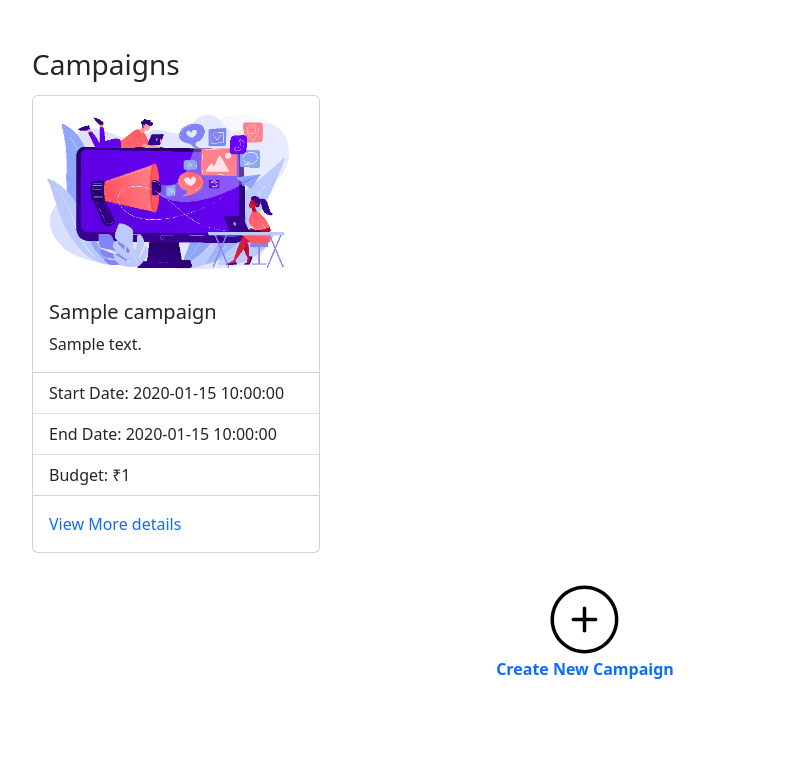
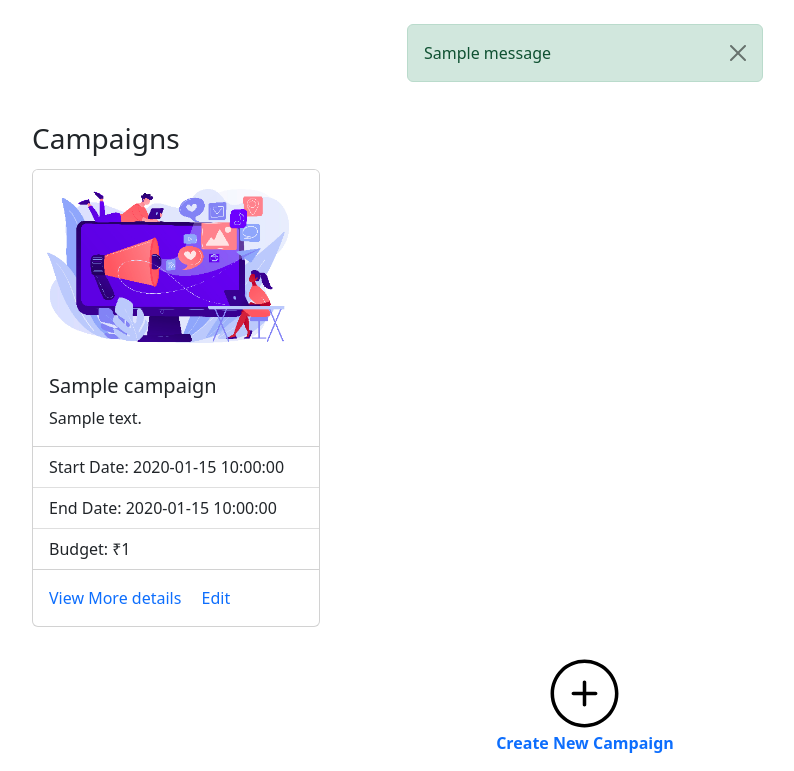
Before and after one commit to 21f1001662/IESCP-MAD-I, a Flask app: page /sponsor/campaigns in a window 1280 px wide. Shown: the part 56-827 px from the top of the page, without its empty margins (55-849 px from the left). Before the commit the page ends 735 px from the top, so only its background shows below. Run offline with Flask 3, Linux system fonts and the light colour scheme; a user stored in the database is signed in; tables that the repository leaves empty hold one stand-in row (values such as "Sample post"); one stand-in notice (Sample message) is shown; parts of the project's set-up code (start-up, migrations or seed data) failed here and were passed over.

Commit message:
add campaign edit functionality

```diff
--- a/src/sponsor/views.py
+++ b/src/sponsor/views.py
@@ -42,7 +42,31 @@ def add_campaigns():
             db.session.commit()
             flash("Campaign added successfully.", "success")
             return redirect(url_for("sponsor.campaigns"))
-        return render_template("sponsor/add_campaigns.html", form=form)
+        return render_template("sponsor/campaigns_form.html", form=form, purpose="POST")
+    return redirect(url_for("sponsor.login"))
+
+@sponsor_bp.route("/campaigns/edit/<int:campaign_id>", methods=["GET", "POST"])
+def edit_campaigns(campaign_id):
+    if current_user.is_authenticated and session.get("role") == "sponsor":
+        campaign_id = request.view_args["campaign_id"]
+        form = CreateCampaignForm(request.form)
+        if form.validate_on_submit():
+            form = CreateCampaignForm(request.form)
+            campaign = Campaigns.query.filter_by(id=campaign_id).first()
+            campaign.name = form.name.data
+            campaign.description = form.description.data
+            campaign.start_date = form.start_date.data
+            campaign.end_date = form.end_date.data
+            campaign.budget = form.budget.data
+            campaign.visibility = form.visibility.data
+            campaign.goals = form.goals.data
+            db.session.commit()
+            flash("Campaign updated successfully.", "success")
+            return redirect(url_for("sponsor.campaigns"))
+        else:
+            campaign_data = Campaigns.query.filter_by(id=campaign_id).first()
+            form = CreateCampaignForm(obj = campaign_data)
+            return render_template("sponsor/campaigns_form.html", form=form, purpose="PATCH")
     return redirect(url_for("sponsor.login"))
 
 @sponsor_bp.route("/stats")
--- a/src/templates/sponsor/campaigns.html
+++ b/src/templates/sponsor/campaigns.html
@@ -20,6 +20,23 @@
     {% include "sponsor/navbar.html" %}
     <div class="container">
         <br>
+        <!-- messages -->
+        {% with messages = get_flashed_messages(with_categories=true) %}
+        {% if messages %}
+        <div class="row">
+            <div class="col-md-4"></div>
+            <div class="col-md-4">
+                {% for category, message in messages %}
+                <div class="alert alert-{{ category }} alert-dismissible fade show" role="alert">
+                    {{message}}
+                    <button type="button" class="btn-close" data-bs-dismiss="alert" aria-label="Close"></button>
+                </div>
+                {% endfor %}
+            </div>
+            <div class="col-md-4"></div>
+        </div>
+        {% endif %}
+        {% endwith %}
         <br>
 
         <div class="{% if campaigns|length == 0 %}d-none{% endif %}">
@@ -42,6 +59,7 @@
                     </ul>
                     <div class="card-body">
                         <a href="/sponsor/campaigns/{{campaign.id}}" class="card-link">View More details</a>
+                        <a href="/sponsor/campaigns/edit/{{campaign.id}}" class="card-link">Edit</a>
                     </div>
                 </div>
                 {% endfor %}
```
Also changed, not shown: src/templates/sponsor/campaigns_form.html (renamed from src/templates/sponsor/add_campaigns.html, +4 -3 lines).
